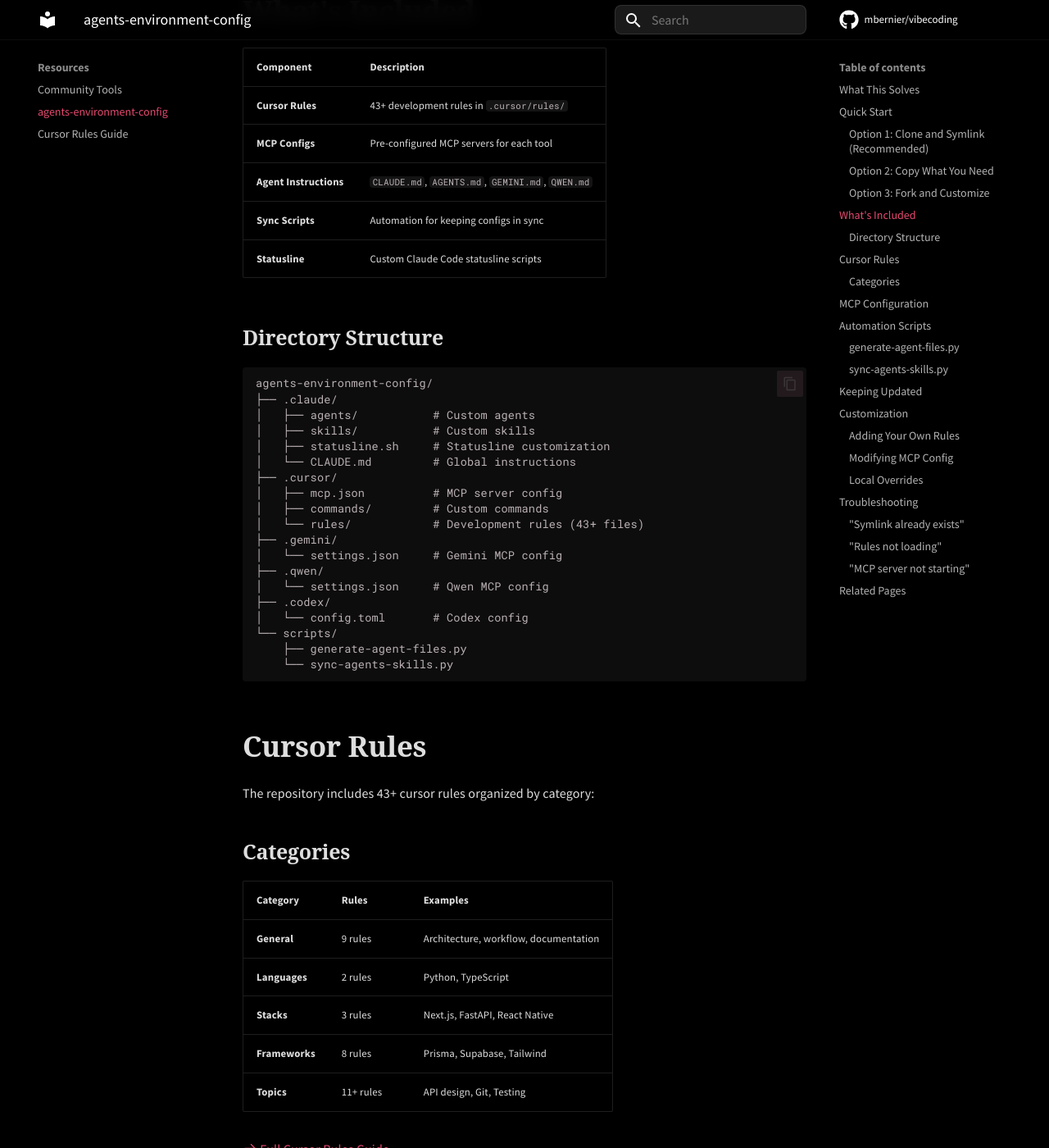
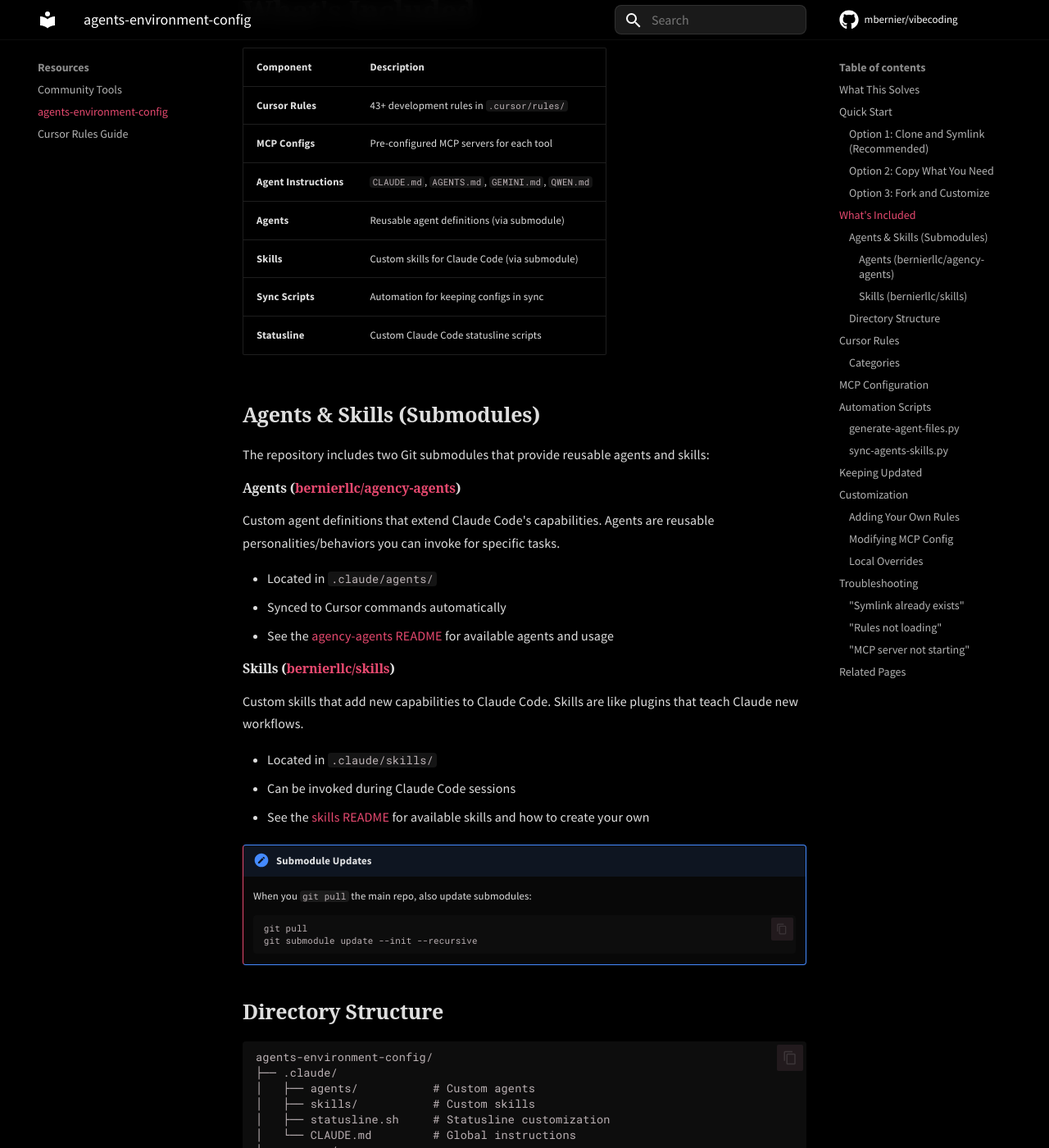
Before and after one commit to mbernier/vibecoding, an MkDocs documentation site: the page built from docs/resources/agents-environment-config.md, in a window 1280 px wide and 1400 px high, scrolled down 1920 px. Shown: the whole window at 82% size. Built offline with MkDocs 1.6.1 and Material for MkDocs 9.7.7, drawn with Linux system fonts in a browser that asks for light colours; comment, search, counter and statistics services are not loaded.

Commit message:
docs: Add agents and skills submodule documentation
Added brief explanations with links to:
- bernierllc/agency-agents - Agent definitions
- bernierllc/skills - Custom skills

Includes submodule update instructions.

🤖 Generated with [Claude Code](https://claude.com/claude-code)

Co-Authored-By: Claude Opus 4.5 <noreply@anthropic.com>

````diff
--- a/docs/resources/agents-environment-config.md
+++ b/docs/resources/agents-environment-config.md
@@ -68,8 +68,37 @@ rm -rf /tmp/agent-config
 | **Cursor Rules** | 43+ development rules in `.cursor/rules/` |
 | **MCP Configs** | Pre-configured MCP servers for each tool |
 | **Agent Instructions** | `CLAUDE.md`, `AGENTS.md`, `GEMINI.md`, `QWEN.md` |
+| **Agents** | Reusable agent definitions (via submodule) |
+| **Skills** | Custom skills for Claude Code (via submodule) |
 | **Sync Scripts** | Automation for keeping configs in sync |
 | **Statusline** | Custom Claude Code statusline scripts |
+
+### Agents & Skills (Submodules)
+
+The repository includes two Git submodules that provide reusable agents and skills:
+
+#### Agents ([bernierllc/agency-agents](https://github.com/bernierllc/agency-agents))
+
+Custom agent definitions that extend Claude Code's capabilities. Agents are reusable personalities/behaviors you can invoke for specific tasks.
+
+- Located in `.claude/agents/`
+- Synced to Cursor commands automatically
+- See the [agency-agents README](https://github.com/bernierllc/agency-agents) for available agents and usage
+
+#### Skills ([bernierllc/skills](https://github.com/bernierllc/skills))
+
+Custom skills that add new capabilities to Claude Code. Skills are like plugins that teach Claude new workflows.
+
+- Located in `.claude/skills/`
+- Can be invoked during Claude Code sessions
+- See the [skills README](https://github.com/bernierllc/skills) for available skills and how to create your own
+
+!!! note "Submodule Updates"
+    When you `git pull` the main repo, also update submodules:
+    ```bash
+    git pull
+    git submodule update --init --recursive
+    ```
 
 ### Directory Structure
 
````
